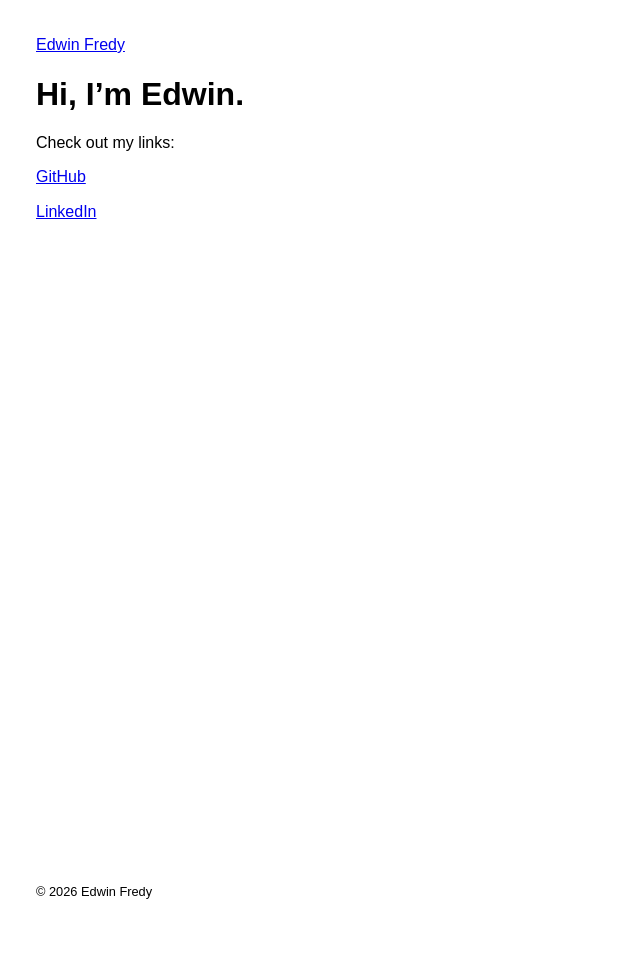
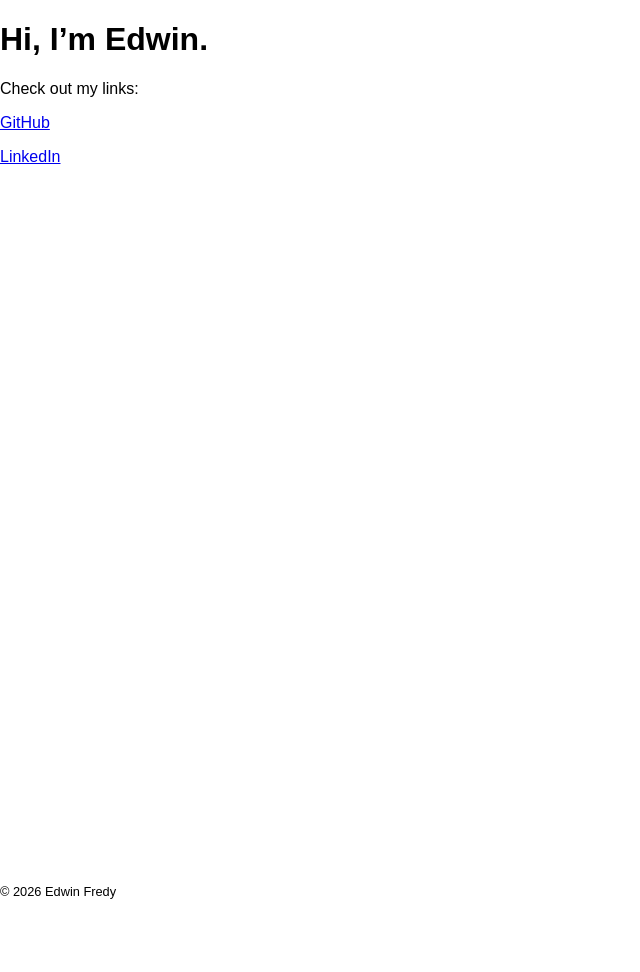
Before and after one commit to edwinfredy/hi, a Jekyll site: the page built from index.md, in a window 1280 px wide. Shown: the whole page, without its empty margins (0-640 px from the left). Built offline with Jekyll 4.4.1, drawn with Linux system fonts in a browser that asks for light colours; after the commit the page ends 900 px from its top, so only the background shows below that.

```diff
--- a/_layouts/default.html
+++ b/_layouts/default.html
@@ -18,7 +18,7 @@
 
   <body>
     <header>
-      <a href="{{ '/' | relative_url }}">{{ site.title }}</a>
+      <!-- <a href="{{ '/' | relative_url }}">{{ site.title }}</a> -->
       <nav aria-label="Main navigation">
       </nav>
     </header>
--- a/assets/css/style.css
+++ b/assets/css/style.css
@@ -1,3 +1,3 @@
-html {font-family:Arial, Helvetica, sans-serif; margin: 4vh; min-height: 100%; }
-body {min-height: 96vh; display: flex; flex-direction: column; }
+html {font-family:Arial, Helvetica, sans-serif; margin: 0vh; min-height: 100%; }
+body {min-height: 100vh; display: flex; flex-direction: column; }
 main {flex: 1; }
```
